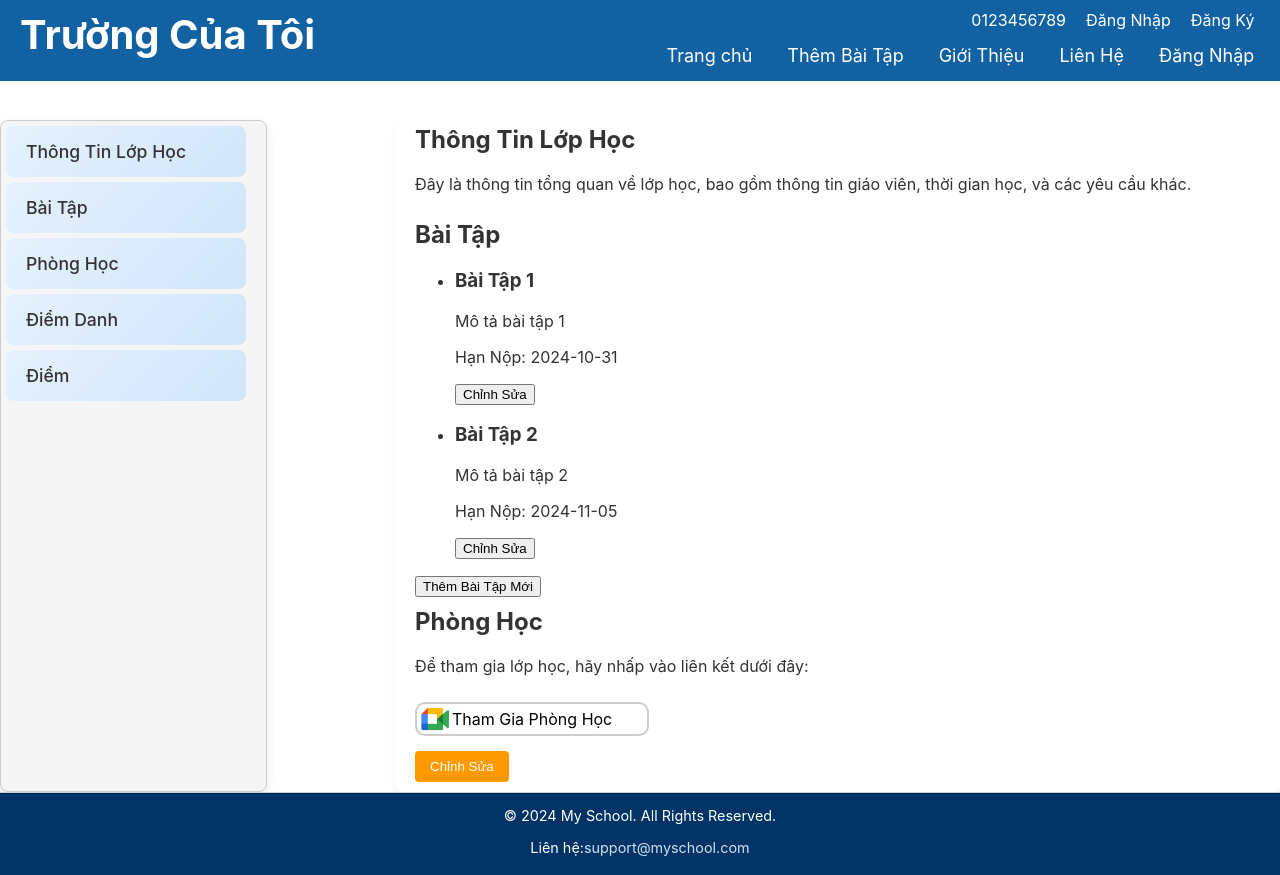
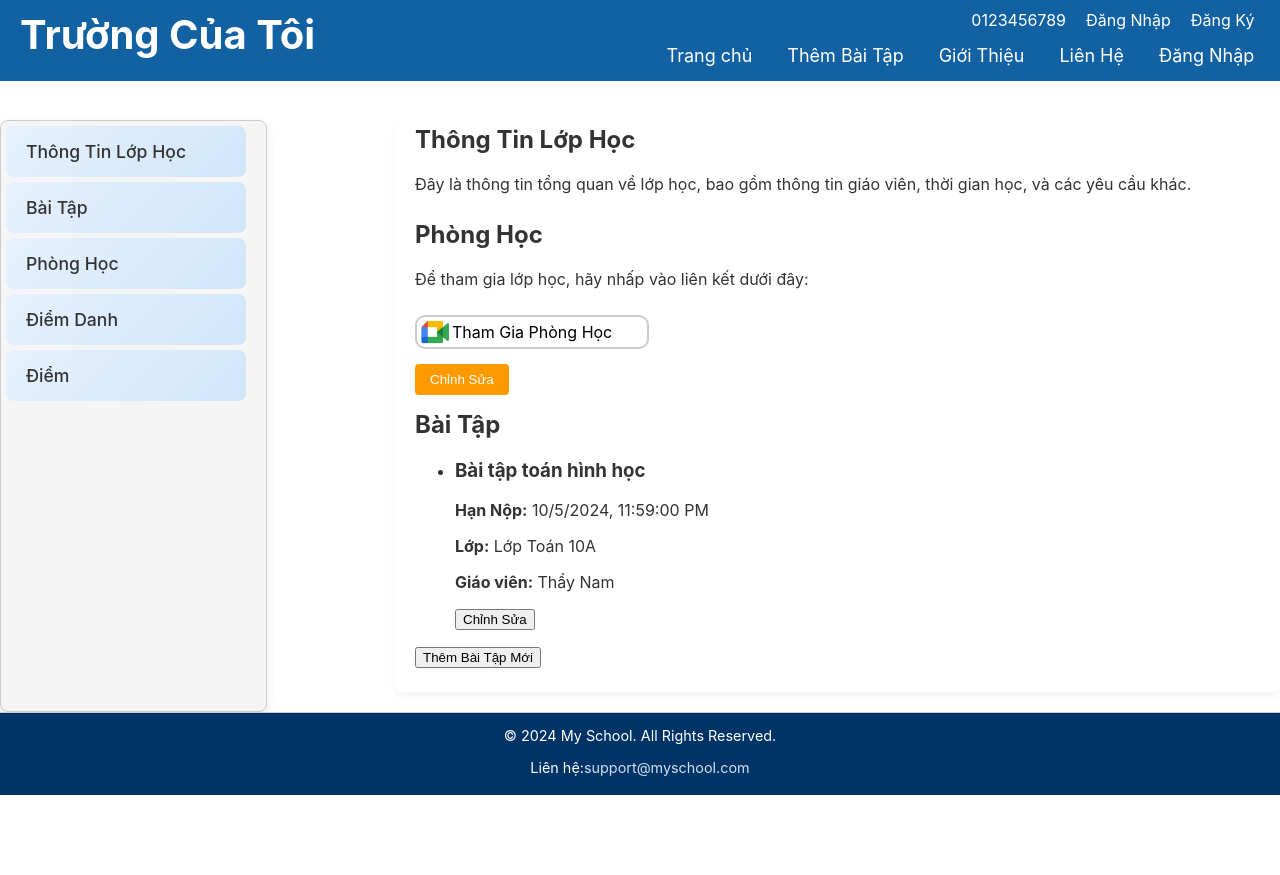
Before and after one commit to Nguyen-TienSi/lms, a React (Create React App) app: page /teacherhome/1 in a window 1280 px wide. After the commit the page ends 800 px from the top, so only its background shows below. Built offline with nearby package versions, Linux system fonts and the light colour scheme; no server answers; data requests are answered from the project's data file.

Commit message:
update create asigment

```diff
--- a/package.json
+++ b/package.json
@@ -6,6 +6,7 @@
     "@testing-library/jest-dom": "^5.17.0",
     "@testing-library/react": "^13.4.0",
     "@testing-library/user-event": "^13.5.0",
+    "axios": "^1.7.7",
     "react": "^18.3.1",
     "react-dom": "^18.3.1",
     "react-scripts": "^5.0.1",
--- /dev/null
+++ b/src/data/db.json
@@ -0,0 +1,122 @@
+{
+    "students": [
+      {
+        "id": "S1",
+        "name": "Học Sinh 1",
+        "classes": [
+          {
+            "id": "1",
+            "className": "Lớp Toán 10A",
+            "classCode": "MATH10A",
+            "onlineLink": "https://online-learning-link.com/class1",
+            "teacher": {
+              "name": "Thầy Nam",
+              "id": "T1"
+            },
+            "assignments": [
+              {
+                "date": "2024-10-01",
+                "tasks": [
+                  {
+                    "taskId": 101,
+                    "title": "Bài tập toán hình học",
+                    "assignedAt": "2024-10-01T08:00:00",
+                    "dueDate": "2024-10-05T23:59:00"
+                  }
+                ]
+              }
+            ]
+          },
+          {
+            "id": "2",
+            "className": "Lớp Lý 10A",
+            "classCode": "PHY10A",
+            "onlineLink": "https://online-learning-link.com/class2",
+            "teacher": {
+              "name": "Cô Lan",
+              "id": "T2"
+            },
+            "assignments": []
+          }
+        ]
+      },
+      {
+        "id": "S2",
+        "name": "Học Sinh 2",
+        "classes": [
+          {
+            "id": "1",
+            "className": "Lớp Toán 10A",
+            "classCode": "MATH10A",
+            "onlineLink": "https://online-learning-link.com/class1",
+            "teacher": {
+              "name": "Thầy Nam",
+              "id": "T1"
+            },
+            "assignments": []
+          },
+          {
+            "id": "3",
+            "className": "Lớp Hóa 11B",
+            "classCode": "CHEM11B",
+            "onlineLink": "https://online-learning-link.com/class3",
+            "teacher": {
+              "name": "Thầy Phong",
+              "id": "T3"
+            },
+            "assignments": []
+          }
+        ]
+      }
+    ],
+    "classes": [
+      {
+        "id": "1",
+        "className": "Lớp Toán 10A",
+        "classCode": "MATH10A",
+        "onlineLink": "https://online-learning-link.com/class1",
+        "teacher": {
+          "name": "Thầy Nam",
+          "id": "T1"
+        },
+        "students": ["S1", "S2"],
+        "assignments": [
+          {
+            "date": "2024-10-01",
+            "tasks": [
+              {
+                "taskId": 101,
+                "title": "Bài tập toán hình học",
+                "assignedAt": "2024-10-01T08:00:00",
+                "dueDate": "2024-10-05T23:59:00"
+              }
+            ]
+          }
+        ]
+      },
+      {
+        "id": "2",
+        "className": "Lớp Lý 10A",
+        "classCode": "PHY10A",
+        "onlineLink": "https://online-learning-link.com/class2",
+        "teacher": {
+          "name": "Cô Lan",
+          "id": "T2"
+        },
+        "students": ["S1"],
+        "assignments": []
+      },
+      {
+        "id": "3",
+        "className": "Lớp Hóa 11B",
+        "classCode": "CHEM11B",
+        "onlineLink": "https://online-learning-link.com/class3",
+        "teacher": {
+          "name": "Thầy Phong",
+          "id": "T3"
+        },
+        "students": ["S2"],
+        "assignments": []
+      }
+    ]
+  }
--- a/src/pages/Users/components/Teacher/AssignmentsList.js
+++ b/src/pages/Users/components/Teacher/AssignmentsList.js
@@ -1,40 +1,72 @@
-// AssignmentsList.js
-import React, { useState } from 'react';
-import { useNavigate } from 'react-router-dom';
+import React, { useEffect, useState } from 'react';
+import { Link } from 'react-router-dom';
+import axios from 'axios';
 
 const AssignmentsList = () => {
-    // Dữ liệu mẫu cho danh sách bài tập
-    const [assignments, setAssignments] = useState([
-        { id: 1, title: 'Bài Tập 1', description: 'Mô tả bài tập 1', dueDate: '2024-10-31' },
-        { id: 2, title: 'Bài Tập 2', description: 'Mô tả bài tập 2', dueDate: '2024-11-05' },
-    ]);
+    const [assignments, setAssignments] = useState([]);
+    const [loading, setLoading] = useState(true);
+    const [error, setError] = useState(null);
 
-    const navigate = useNavigate(); // Khởi tạo useNavigate
+    useEffect(() => {
+        const fetchAssignments = async () => {
+            try {
+                const response = await axios.get('http://localhost:5000/students'); // Đường dẫn API
+                const students = response.data;
 
-    // Hàm điều hướng đến trang tạo bài tập
-    const goToCreateAssignment = (assignment = null) => {
-        if (assignment) {
-            navigate('/teacherhome/name/create-assignment', { state: { assignment } });
-        } else {
-            navigate('/teacherhome/name/create-assignment');
+                // Lấy tất cả bài tập từ các lớp của các học sinh
+                const allAssignments = students.flatMap(student =>
+                    student.classes.flatMap(classItem =>
+                        classItem.assignments.flatMap(assignment =>
+                            assignment.tasks.map(task => ({
+                                ...task,
+                                className: classItem.className,
+                                teacherName: classItem.teacher.name,
+                            }))
+                        )
+                    )
+                );
+
+                setAssignments(allAssignments);
+            } catch (error) {
+                console.error('Error fetching assignments:', error);
+                setError('Không thể lấy danh sách bài tập. Vui lòng thử lại sau.');
+            } finally {
+                setLoading(false);
             }
         };
+
+        fetchAssignments();
+    }, []);
+
+    if (loading) {
+        return <p>Đang tải bài tập...</p>;
+    }
 
     return (
         <div className="assignments-list">
             <h2>Bài Tập</h2>
-            <ul>
+            {error && <p className="error-message">{error}</p>}
+            {assignments.length > 0 ? (
+                <ul className="assignment-items">
                     {assignments.map((assignment) => (
-                    <li key={assignment.id}>
+                        <li key={assignment.taskId} className="assignment-item">
                             <h3>{assignment.title}</h3>
                             <p>{assignment.description}</p>
-                        <p>Hạn Nộp: {assignment.dueDate}</p>
-                        <button onClick={() => goToCreateAssignment(assignment)}>Chỉnh Sửa</button>
+                            <p><strong>Hạn Nộp:</strong> {new Date(assignment.dueDate).toLocaleString()}</p>
+                            <p><strong>Lớp:</strong> {assignment.className}</p>
+                            <p><strong>Giáo viên:</strong> {assignment.teacherName}</p>
+                            <Link to={`/teacherhome/${assignment.taskId}/create-assignment`}>
+                                <button>Chỉnh Sửa</button>
+                            </Link>
                         </li>
                     ))}
                 </ul>
-
-            <button onClick={() => goToCreateAssignment()}>Thêm Bài Tập Mới</button>
+            ) : (
+                <p>Hiện tại không có bài tập nào.</p>
+            )}
+            <Link to="/teacherhome/new/create-assignment">
+                <button>Thêm Bài Tập Mới</button>
+            </Link>
         </div>
     );
 };
--- a/src/pages/Users/components/Teacher/RoomDetails.js
+++ b/src/pages/Users/components/Teacher/RoomDetails.js
@@ -1,24 +1,60 @@
 // RoomDetails.js
-import React, { useState } from 'react';
+import React, { useEffect, useState } from 'react';
+import axios from 'axios';
 
-const RoomDetails = () => {
-    // URL của phòng họp Google Meet
-    const [meetLink, setMeetLink] = useState("https://meet.google.com/your-meeting-link"); // Thay đổi thành liên kết thực tế của bạn
+const RoomDetails = ({ classId }) => {
+    const [meetLink, setMeetLink] = useState('');
     const [isEditing, setIsEditing] = useState(false);
-    const [newLink, setNewLink] = useState(meetLink);
+    const [newLink, setNewLink] = useState('');
+    const [error, setError] = useState('');
+
+    useEffect(() => {
+        const fetchClassDetails = async () => {
+            try {
+                const response = await axios.get(`http://localhost:5000/classes/${classId}`); // Endpoint API để lấy thông tin lớp
+                const classData = response.data;
+                setMeetLink(classData.onlineLink);
+                setNewLink(classData.onlineLink); // Đặt giá trị mới ban đầu
+            } catch (error) {
+                console.error('Error fetching class details:', error);
+            }
+        };
+
+        fetchClassDetails();
+    }, [classId]);
 
     const handleEditClick = () => {
         setIsEditing(true);
+        setError('');
     };
 
     const handleSaveClick = () => {
+        if (!isValidURL(newLink)) {
+            setError('Vui lòng nhập một liên kết hợp lệ.');
+            return;
+        }
+
         setMeetLink(newLink);
         setIsEditing(false);
+        setError('');
     };
 
     const handleCancelClick = () => {
         setIsEditing(false);
-        setNewLink(meetLink); // Hoàn tác thay đổi
+        setNewLink(meetLink);
+        setError('');
+    };
+
+    const isValidURL = (url) => {
+        const pattern = new RegExp('^(https?:\\/\\/)?'+
+            '((([a-z\\d]([a-z\\d-]*[a-z\\d])?)\\.)+[a-z]{2,}|'+
+            'localhost|'+
+            '\\d{1,3}\\.\\d{1,3}\\.\\d{1,3}\\.\\d{1,3}|'+
+            '[0a-f]{1,4}(:[0a-f]{1,4}){7})'+
+            '(:\\d+)?(\\/[-a-z\\d%_.~+]*)*'+
+            '(\\?[;&a-z\\d%_.~+=-]*)?'+
+            '(\\#[-a-z\\d_]*)?$','i');
+        return !!pattern.test(url);
     };
 
     return (
@@ -33,15 +69,16 @@ const RoomDetails = () => {
                         onChange={(e) => setNewLink(e.target.value)}
                         style={{ width: '100%', padding: '10px', marginBottom: '10px' }}
                     />
+                    {error && <p style={{ color: 'red' }}>{error}</p>}
                     <button onClick={handleSaveClick} className="btn-save">Lưu</button>
                     <button onClick={handleCancelClick} className="btn-cancel">Hủy</button>
                 </div>
             ) : (
                 <div>
                     <div className="room-online">
-                    <a href={meetLink} target="_blank" rel="noopener noreferrer" className="meet-link">
-                        Tham Gia Phòng Học
-                    </a>
+                        <a href={meetLink} target="_blank" rel="noopener noreferrer" className="meet-link">
+                            Tham Gia Phòng Học
+                        </a>
                     </div>
                     <button onClick={handleEditClick} className="btn-edit">Chỉnh Sửa</button>
                 </div>
--- a/src/pages/Users/pages/Teacher/ClassDetail.js
+++ b/src/pages/Users/pages/Teacher/ClassDetail.js
@@ -27,12 +27,13 @@ const ClassDetail = () => {
                         <h2>Thông Tin Lớp Học</h2>
                         <p>Đây là thông tin tổng quan về lớp học, bao gồm thông tin giáo viên, thời gian học, và các yêu cầu khác.</p>
                     </div>
+                      {/* Phần phòng học */}
+                      <RoomDetails />
 
                     {/* Phần bài tập */}
                     <AssignmentsList />
 
-                    {/* Phần phòng học */}
-                    <RoomDetails />
+
                 </div>
             </div>
             <Footer />
--- a/src/pages/Users/pages/Teacher/CreateAssignment.js
+++ b/src/pages/Users/pages/Teacher/CreateAssignment.js
@@ -1,64 +1,64 @@
-import React, { useState, useEffect } from 'react';
-import { useLocation, useNavigate } from 'react-router-dom'; // Thêm useNavigate
+import React, { useState } from 'react';
+import { useLocation, useNavigate } from 'react-router-dom';
 import Header from '../../components/Common/Header';
 import Footer from '../../components/Common/Footer';
+import axios from 'axios';
 import '../../styles/common.css';
 import '../../styles/teacher.css';
 import '../../styles/Teacher/CreateAssignment.css';
 
 const CreateAssignment = () => {
     const location = useLocation();
-    const navigate = useNavigate(); // Khai báo useNavigate
-    const { assignment } = location.state || {}; // Lấy dữ liệu từ state nếu có
+    const navigate = useNavigate();
+    const { assignment } = location.state || {};
 
     const [assignmentTitle, setAssignmentTitle] = useState(assignment ? assignment.title : '');
     const [assignmentDescription, setAssignmentDescription] = useState(assignment ? assignment.description : '');
-    const [files, setFiles] = useState([]); // State để lưu trữ nhiều tệp
-    const [message, setMessage] = useState(''); // State để lưu trữ thông báo phản hồi
+    const [files, setFiles] = useState([]);
+    const [message, setMessage] = useState('');
+    const [errorMessage, setErrorMessage] = useState('');
 
     const handleFileChange = (e) => {
         const selectedFiles = Array.from(e.target.files);
-        // Xác thực loại tệp (cho phép chỉ hình ảnh và PDF)
         const validTypes = ['image/png', 'image/jpeg', 'application/pdf'];
         const invalidFiles = selectedFiles.filter(file => !validTypes.includes(file.type));
 
         if (invalidFiles.length > 0) {
-            setMessage('Chỉ cho phép tệp hình ảnh (PNG, JPEG) và PDF.');
-            setFiles([]);
+            setErrorMessage('Chỉ cho phép tệp hình ảnh (PNG, JPEG) và PDF.');
+            setFiles([]); // Không lưu tệp không hợp lệ
         } else {
-            setMessage(''); // Xóa thông báo nếu tất cả các tệp hợp lệ
+            setErrorMessage('');
             setFiles(selectedFiles);
         }
     };
 
-    const handleSubmit = (e) => {
+    const handleSubmit = async (e) => {
         e.preventDefault();
-        // Xử lý gửi dữ liệu như đã mô tả trước đó
         const formData = new FormData();
         formData.append("title", assignmentTitle);
         formData.append("description", assignmentDescription);
 
-        // Append each selected file to FormData
         files.forEach((file, index) => {
             formData.append(`file${index + 1}`, file);
         });
 
-        console.log("Creating assignment with data:", {
-            title: assignmentTitle,
-            description: assignmentDescription,
-            files
-        });
+        try {
+            // Gửi formData đến API
+            // const response = await axios.post('http://your-api-url/assignments', formData, {
+            //     headers: {
+            //         'Content-Type': 'multipart/form-data',
+            //     },
+            // });
 
-        // Reset form after submission
-        setAssignmentTitle('');
-        setAssignmentDescription('');
-        setFiles([]);
-        setMessage('Bài tập đã được tạo thành công!');
-
-        // Logic to send `formData` to a backend server can be added here
-
-        // Quay lại trang ClassDetail sau khi hoàn tất
-        navigate(-1); // Hoặc bạn có thể chỉ định đường dẫn cụ thể
+            setMessage(assignment ? 'Bài tập đã được cập nhật thành công!' : 'Bài tập đã được tạo thành công!');
+            setAssignmentTitle('');
+            setAssignmentDescription('');
+            setFiles([]);
+            setTimeout(() => navigate(-1), 2000); // Điều hướng quay lại sau khi hiển thị thông báo
+        } catch (error) {
+            console.error("Error creating/updating assignment:", error);
+            setErrorMessage('Có lỗi xảy ra. Vui lòng thử lại!');
+        }
     };
 
     return (
@@ -68,7 +68,8 @@ const CreateAssignment = () => {
                 <div className="create-assignment">
                     <div className="form-container">
                         <h1 className="create-assignment-title">{assignment ? 'Chỉnh Sửa Bài Tập' : 'Tạo Bài Tập Mới'}</h1>
-                        {message && <p className="feedback-message">{message}</p>}
+                        {message && <p className="success-message">{message}</p>}
+                        {errorMessage && <p className="error-message">{errorMessage}</p>}
                         <form onSubmit={handleSubmit}>
                             <div>
                                 <label>Tiêu Đề Bài Tập:</label>
@@ -94,8 +95,16 @@ const CreateAssignment = () => {
                                     onChange={handleFileChange}
                                     multiple
                                 />
+                                {files.length > 0 && (
+                                    <div className="file-list">
+                                        {files.map((file, index) => (
+                                            <p key={index}>{file.name}</p>
+                                        ))}
+                                    </div>
+                                )}
                             </div>
                             <button className='btn-CA' type="submit">{assignment ? 'Cập Nhật Bài Tập' : 'Tạo Bài Tập'}</button>
+                            <button type="button" className='btn-back' onClick={() => navigate(-1)}>Quay Lại</button>
                         </form>
                     </div>
                 </div>
--- a/src/pages/Users/pages/Teacher/Teacher-Home.js
+++ b/src/pages/Users/pages/Teacher/Teacher-Home.js
@@ -1,41 +1,63 @@
-import React from 'react';
-import '../../styles/Teacher/TeacherHome.css';
-import '../../styles/common.css';
+import React, { useEffect, useState } from 'react';
+import axios from 'axios';
+import { Link } from 'react-router-dom';
 import Header from '../../components/Common/Header';
 import Footer from '../../components/Common/Footer';
-import { Link } from 'react-router-dom';
+import '../../styles/Teacher/TeacherHome.css'; // Đảm bảo import CSS của bạn
 
 const ClassList = () => {
-    const classes = [
-        { id: 1, name: 'Lớp Học Toán', img: require('../../image/image.png') },
-        { id: 2, name: 'Lớp Học Lý', img: require('../../image/image.png') },
-        { id: 3, name: 'Lớp Học Hóa', img: require('../../image/image.png') },
-        { id: 4, name: 'Lớp Học Tiếng Anh', img: require('../../image/image.png') },
-        { id: 5, name: 'Lớp Học Toán', img: require('../../image/image.png') },
-        { id: 6, name: 'Lớp Học Lý', img: require('../../image/image.png') },
-        { id: 7, name: 'Lớp Học Hóa', img: require('../../image/image.png') },
-        { id: 8, name: 'Lớp Học Tiếng Anh', img: require('../../image/image.png') },
-        { id: 9, name: 'Lớp Học Toán', img: require('../../image/image.png') },
-        { id: 10, name: 'Lớp Học Lý', img: require('../../image/image.png') },
-        { id: 11, name: 'Lớp Học Hóa', img: require('../../image/image.png') },
-        { id: 12, name: 'Lớp Học Tiếng Anh', img: require('../../image/image.png') },
-    ];
+    const [classes, setClasses] = useState([]); // Khởi tạo với mảng rỗng
+    const [loading, setLoading] = useState(true); // Trạng thái tải
+    const [error, setError] = useState(null); // Trạng thái lỗi
+
+    useEffect(() => {
+        const fetchClasses = async () => {
+            setLoading(true); // Bắt đầu trạng thái tải
+            try {
+                const response = await axios.get('http://localhost:5000/classes'); // Đường dẫn API
+                setClasses(response.data); // Cập nhật dữ liệu lớp học từ API
+            } catch (error) {
+                console.error('Error fetching classes:', error);
+                setError('Không thể tải danh sách lớp học. Vui lòng thử lại sau.'); // Cập nhật thông báo lỗi
+            } finally {
+                setLoading(false); // Kết thúc trạng thái tải
+            }
+        };
+
+        fetchClasses();
+    }, []);
 
     return (
         <div>
             <Header />
             <div className='container'>
-                <div className="class-list">
-                    <h1 className="class-list-title">Danh Sách Các Lớp Học</h1>
+                <h1 className="class-list-title">Danh Sách Các Lớp Học</h1>
+                {loading ? (
+                    <p>Đang tải danh sách lớp học...</p> // Thông báo tải
+                ) : error ? (
+                    <p className="error-message">{error}</p> // Thông báo lỗi
+                ) : (
                     <div className="class-grid">
-                        {classes.map((classItem) => (
-                            <Link to={`/teacherhome/${classItem.name}`} key={classItem.id} className="class-item">
-                                <img src={classItem.img} alt={classItem.name} />
-                                <h2>{classItem.name}</h2>
+                        {classes.length > 0 ? (
+                            classes.map((classItem) => (
+                                <Link to={`/teacherhome/${classItem.className}`} key={classItem.id} className="class-item-link">
+                                <div className="class-item">
+                                    {classItem.imageUrl && (
+                                        <img src={classItem.imageUrl} alt={classItem.className} />
+                                    )}
+                                    <h2>{classItem.className}</h2>
+                                    <p>Mã lớp: {classItem.classCode}</p>
+                                    <p>Giáo viên: {classItem.teacher.name}</p>
+                                    <p>Sinh viên: {classItem.students.join(', ')}</p>
+                                    <a href={classItem.onlineLink} target="_blank" rel="noopener noreferrer">Tham Gia Lớp Học</a>
+                                </div>
                             </Link>
-                        ))}
+                            ))
+                        ) : (
+                            <p>Không có lớp học nào được tìm thấy.</p>
+                        )}
                     </div>
-                </div>
+                )}
             </div>
             <Footer />
         </div>
--- a/src/pages/Users/styles/Teacher/ClassDetail.css
+++ b/src/pages/Users/styles/Teacher/ClassDetail.css
@@ -47,6 +47,7 @@
     border-radius: 8px;
     box-shadow: 0 4px 8px rgba(0, 0, 0, 0.05);
     margin-left: 10vw;
+    margin-bottom: 20px;
 
 }
 
```
Also changed, not shown: 1 other file (tests, documents, lock files or other folders). Lines whose indentation alone changed are shown as unchanged.
